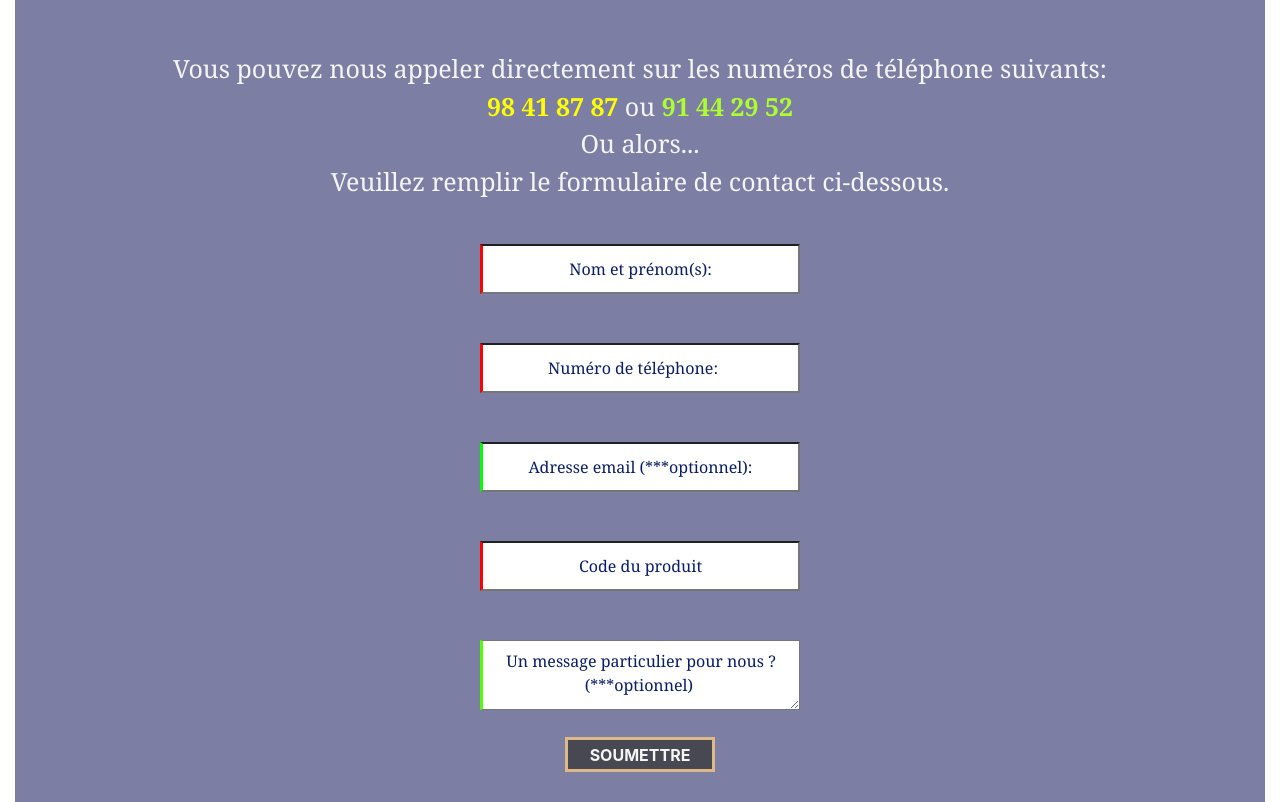
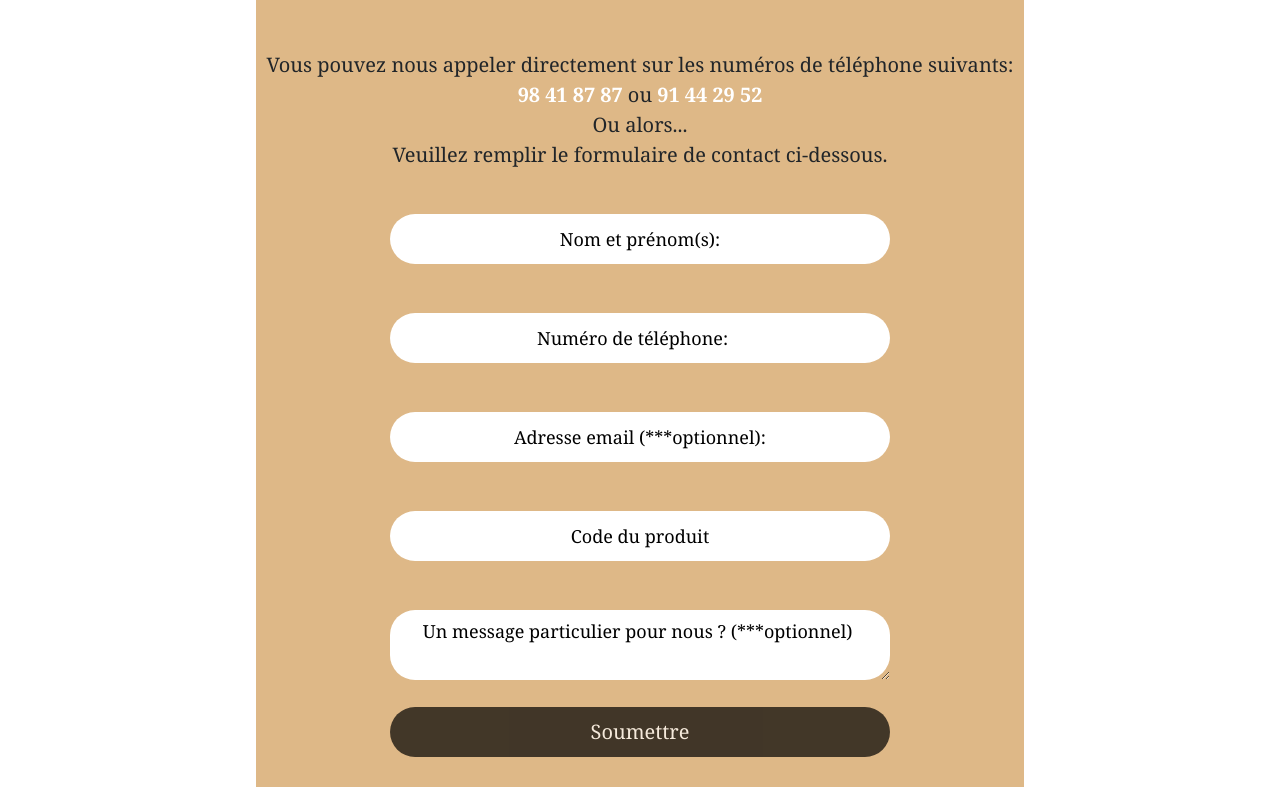
Before and after one commit to Amescovitch/FirstFight, a Django app: page /contact/ in a window 1280 px wide. Shown: the part 100-902 px from the top of the page. Run offline with Django 4.2, Linux system fonts and the light colour scheme.

Commit message:
Update contact.html

```diff
--- a/templates/services/contact.html
+++ b/templates/services/contact.html
@@ -6,14 +6,15 @@
     <style>
 
         .corps{
-            background-color: rgb(124, 126, 163);
             padding: 10px;
             padding-top: 4%;
+            background-color: burlywood;
+            width: fit-content;
         }
 
         .titre{
             font-family: Cambria, Cochin, Georgia, Times, 'Times New Roman', serif;
-            color: whitesmoke;
+            color: black;
             font-size: 25px;
             text-align: center;
             margin-top: 2%;
@@ -23,80 +24,111 @@
             text-align: center;
             margin-top: 28px;
             height: 50px;
-            width: 320px;
-            border-left: solid red 3px;
+            width: 500px;
+            font-size: 18px;
+            font-family: Cambria;
+            border-radius: 25px;
+            border: none;
+            color: black;
         }
 
         .email{
-            width: 320px;
+            width: 500px;
             text-align: center;
             margin-top: 33px;
             height: 50px;
-            border-left: solid rgb(3, 254, 3) 3px;
+            font-size: 18px;
+            font-family: Cambria;
+            border-radius: 25px;
+            border: none;
+            color: black;
         }
 
         .telephone{
             text-align: center;
             margin-top: 33px;
             height: 50px;
-            width: 320px;
-            border-left: solid red 3px;
+            width: 500px;
+            font-size: 18px;
+            font-family: Cambria;
+            border-radius: 25px;
+            border: none;
+            color: black;
         }
 
         .message{
             text-align: center;
-            width: 320px;
+            width: 500px;
             margin-top: 33px;
             padding-top: 8px;
             height: 70px;
-            border-left: solid rgb(81, 255, 0) 3px;
+            font-size: 18px;
+            font-family: Cambria;
+            border-radius: 25px;
+            border: none;
+            color: black;
         }
 
         .code_produit{
-            width: 320px;
+            width: 500px;
             text-align: center;
             margin-top: 33px;
             height: 50px;
-            border-left: solid red 3px;
+            font-size: 18px;
+            font-family: Cambria;
+            border-radius: 25px;
+            border: none;
+            color: black;
         }
 
         .envoyer{
             margin-top: 5px;
-            height: 35px;
-            width: 150px;
-            font-weight: bold;
-            color: whitesmoke;
-            background-color: rgb(72, 72, 82);
-            border: solid burlywood 3px;
+            height: 50px;
+            font-size: 20px;
+            width: 500px;
+            color: white;
+            background-color: black;
+            opacity: 0.7;
+            font-family: Cambria;
             margin-bottom: 20px;
+            border: none;
+            border-radius: 25px;
+            cursor: pointer;
         }
 
         .envoyer:hover{
-            color: rgb(51, 247, 12);
-            background-color: rgb(80, 82, 78);
-            border: solid rgb(255, 255, 255) 3px;
+            background-color: black;
+            opacity: 1;
         }
 
 
 
         ::placeholder { /* Chrome, Firefox, Opera, Safari 10.1+ */
-            color: rgb(9, 30, 100);
             opacity: 1; /* Firefox */
             font-family: Cambria;
+            color: black
         }
 
         .reponse{
-            color: yellow;
+            color: white;
             font-family: Cambria;
             text-align: center;
             font-style: italic;
         }
+
+        .numero{
+            color:  white;
+        }
+        .numero:hover{
+            text-decoration: none;
+            color: black;
+        }
     </style>
 
-        <div class="corps container-fluid">
+        <div class="corps container">
             <div>
-                <p style="color: whitesmoke; text-align: center; font-size: 25px; font-family: Cambria;">
-                    Vous pouvez nous appeler directement sur les numéros de téléphone suivants:<br><a href="tel:+22898418787" style="color: yellow; font-weight: bold;">98 41 87 87</a> ou <a style="color: greenyellow; font-weight: bold;" href="tel:+22891442952">91 44 29 52</a>
+                <p style="text-align: center; font-size: 20px; font-family: Cambria;">
+                    Vous pouvez nous appeler directement sur les numéros de téléphone suivants:<br><a class="numero" href="tel:+22898418787" style="font-weight: bold;">98 41 87 87</a> ou <a class="numero" style="font-weight: bold;" href="tel:+22891442952">91 44 29 52</a>
                     <br>Ou alors... <br> Veuillez remplir le formulaire de contact ci-dessous.</p>
             </div>
             <section class="form">
@@ -105,7 +137,7 @@
                     <form class="fond_form" method="post" action="" enctype="multipart/form-data">
                         {% csrf_token %}
                         {{ form.as_p }}
-                        <button type="submit" class="envoyer"> SOUMETTRE </button>
+                        <button type="submit" class="envoyer"> Soumettre </button>
                     </form>
                 </center>
             </section>
```
